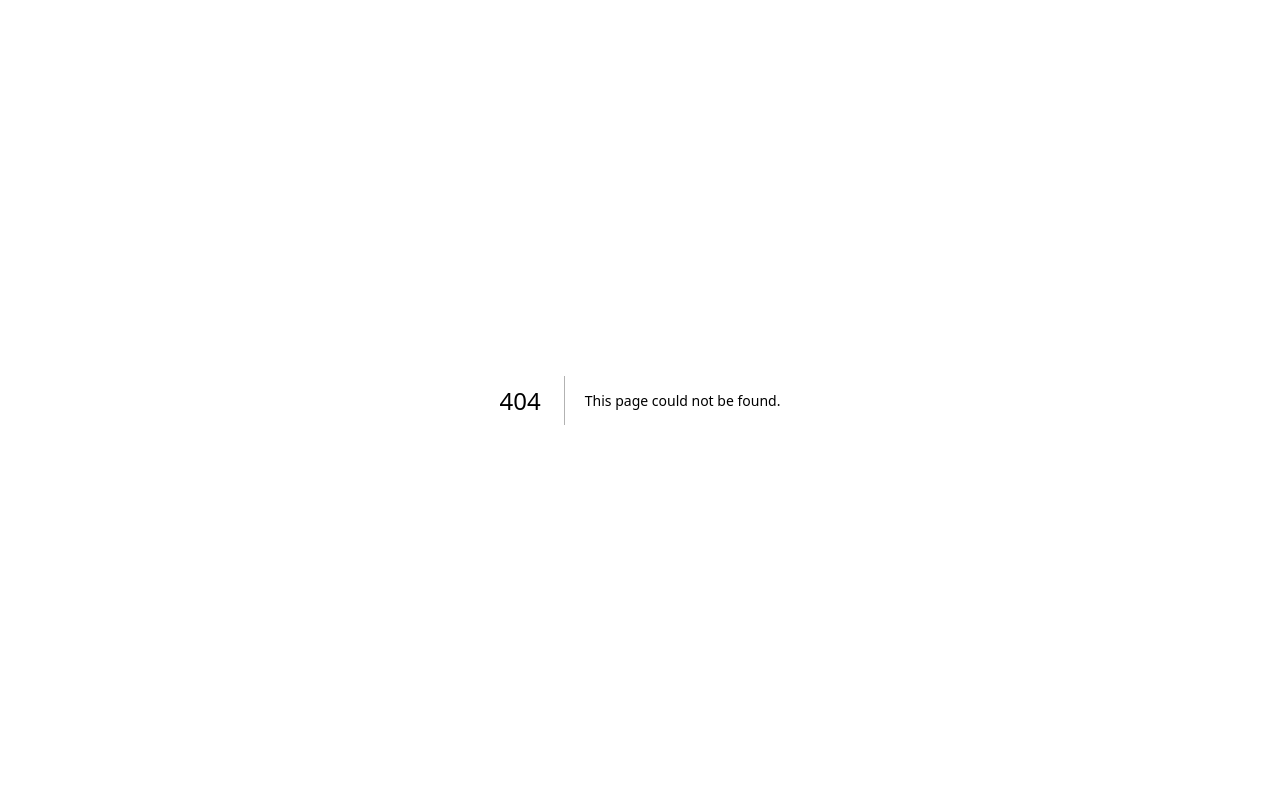
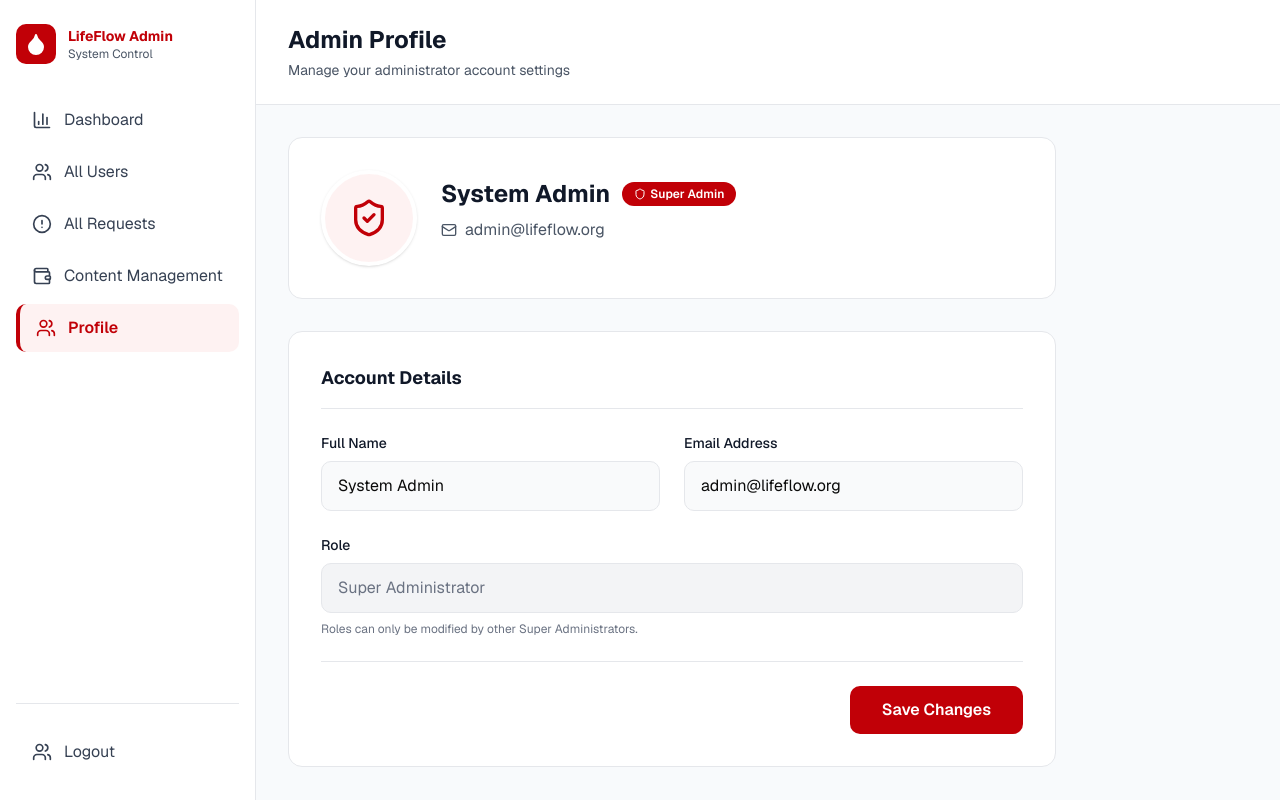
Before and after one commit to FarhadNuri/LifeFlow-Client, a Next.js app: page /admin/profile in a window 1280 px wide. Before the commit this address had no page. Built offline with nearby package versions, Linux system fonts and the light colour scheme.

Commit message:
Added the Profile section in Admin Dashboard UI

```diff
--- /dev/null
+++ b/src/app/admin/profile/page.jsx
@@ -0,0 +1,87 @@
+'use client'
+
+import { Mail, Shield, ShieldCheck } from 'lucide-react'
+
+export default function AdminProfilePage() {
+  return (
+    <div className="flex-1 overflow-auto bg-slate-50 min-h-screen">
+      {/* Header */}
+      <header className="bg-white border-b border-gray-200 sticky top-0 z-10">
+        <div className="px-8 py-6">
+          <h1 className="text-2xl font-bold text-gray-900">Admin Profile</h1>
+          <p className="text-sm text-gray-600 mt-1">Manage your administrator account settings</p>
+        </div>
+      </header>
+
+      {/* Content */}
+      <div className="p-8">
+        <div className="max-w-3xl">
+          {/* Profile Card */}
+          <div className="bg-white rounded-xl border border-gray-200 p-8 mb-8">
+            <div className="flex items-start gap-6">
+              <div className="w-24 h-24 bg-red-50 rounded-full flex items-center justify-center border-4 border-white shadow-sm">
+                <ShieldCheck className="w-10 h-10 text-red-700" />
+              </div>
+              <div className="pt-2">
+                <div className="flex items-center gap-3 mb-2">
+                  <h2 className="text-2xl font-bold text-gray-900">System Admin</h2>
+                  <span className="bg-red-700 text-white text-xs font-semibold px-3 py-1 rounded-full flex items-center gap-1">
+                    <Shield className="w-3 h-3" />
+                    Super Admin
+                  </span>
+                </div>
+                <div className="flex items-center gap-2 text-gray-600 mb-4">
+                  <Mail className="w-4 h-4" />
+                  <span>admin@lifeflow.org</span>
+                </div>
+              </div>
+            </div>
+          </div>
+
+          {/* Account Details Form */}
+          <div className="bg-white rounded-xl border border-gray-200 p-8">
+            <h3 className="text-lg font-bold text-gray-900 mb-6 pb-4 border-b border-gray-200">Account Details</h3>
+
+            <div className="space-y-6">
+              <div className="grid grid-cols-2 gap-6">
+                <div>
+                  <label className="block text-sm font-medium text-gray-900 mb-2">Full Name</label>
+                  <input
+                    type="text"
+                    defaultValue="System Admin"
+                    className="w-full px-4 py-3 border border-gray-200 rounded-lg focus:outline-none focus:ring-2 focus:ring-red-700 focus:border-transparent bg-gray-50"
+                  />
+                </div>
+                <div>
+                  <label className="block text-sm font-medium text-gray-900 mb-2">Email Address</label>
+                  <input
+                    type="email"
+                    defaultValue="admin@lifeflow.org"
+                    className="w-full px-4 py-3 border border-gray-200 rounded-lg focus:outline-none focus:ring-2 focus:ring-red-700 focus:border-transparent bg-gray-50"
+                  />
+                </div>
+              </div>
+
+              <div>
+                <label className="block text-sm font-medium text-gray-900 mb-2">Role</label>
+                <input
+                  type="text"
+                  defaultValue="Super Administrator"
+                  disabled
+                  className="w-full px-4 py-3 border border-gray-200 rounded-lg bg-gray-100 text-gray-500 cursor-not-allowed"
+                />
+                <p className="text-xs text-gray-500 mt-2">Roles can only be modified by other Super Administrators.</p>
+              </div>
+
+              <div className="pt-6 border-t border-gray-200 flex justify-end">
+                <button className="bg-red-700 text-white px-8 py-3 rounded-lg font-semibold hover:bg-red-800 transition">
+                  Save Changes
+                </button>
+              </div>
+            </div>
+          </div>
+        </div>
+      </div>
+    </div>
+  )
+}
```
